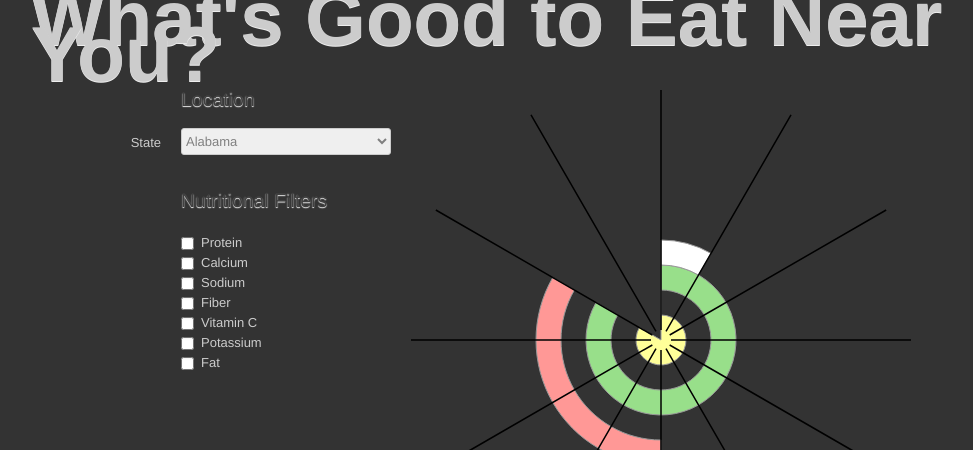
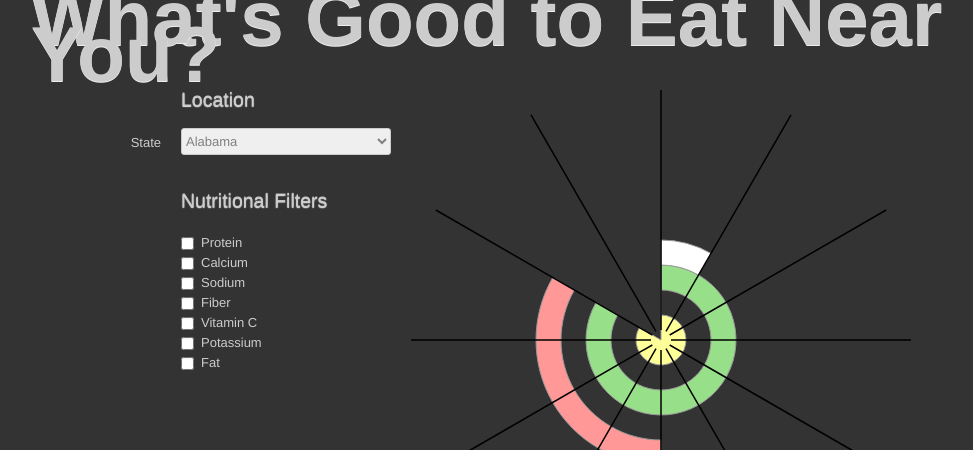
Before and after one commit to munaf-zz/inseason, a PHP site: page / in a window 1280 px wide. Shown: the top 450 px of the page, without its empty margins (119-1092 px from the left). Run offline with PHP 8.4, Linux system fonts and the light colour scheme.

Commit message:
Making the CSS more pretty

```diff
--- a/css/page.css
+++ b/css/page.css
@@ -7,7 +7,7 @@ body {
 	color: #ccc;
 }
 
-h1, legend, label, th, td {
+h1, fieldset legend, label, th, td {
 	color: #ccc;
 }
 
```
